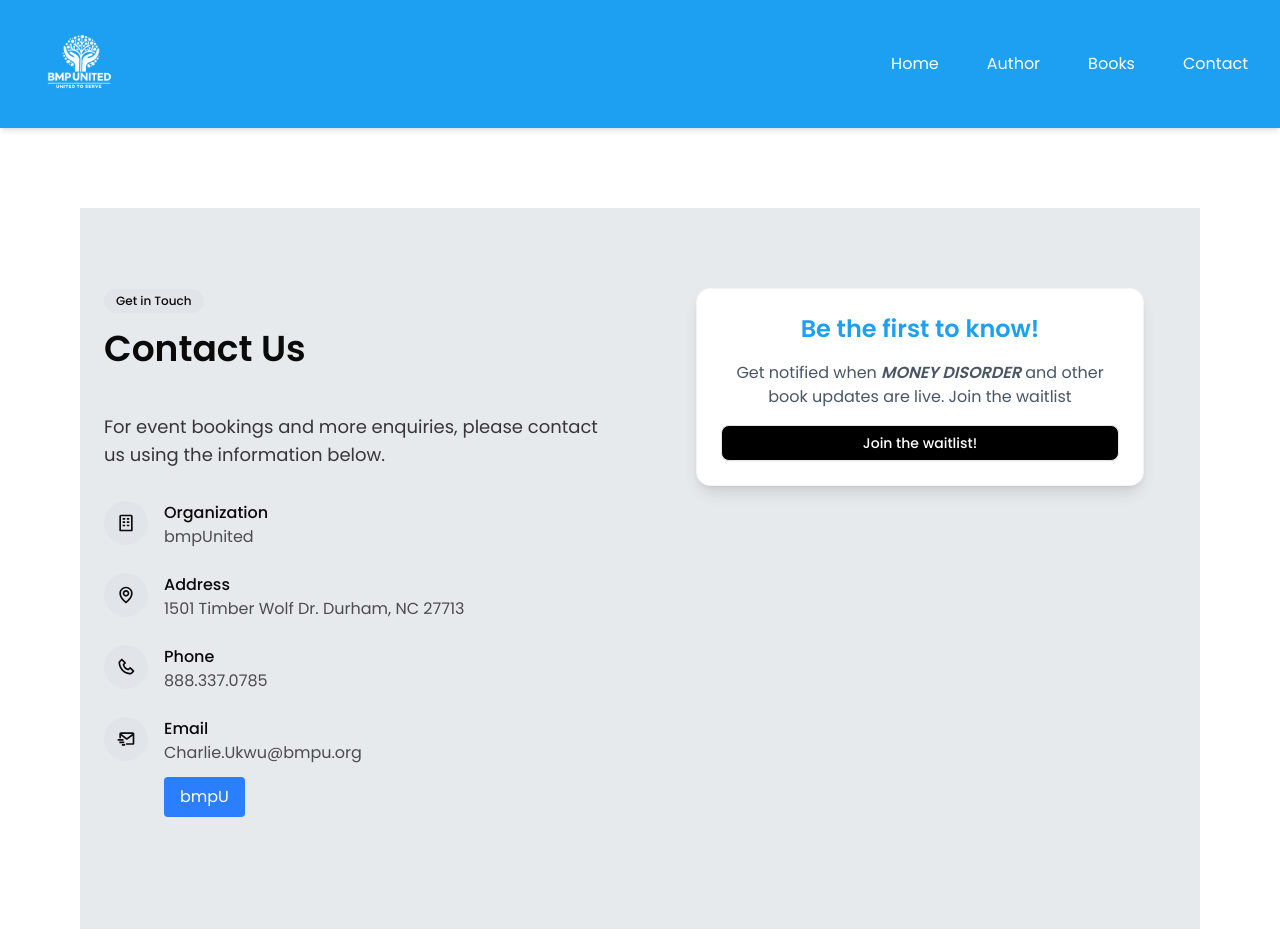
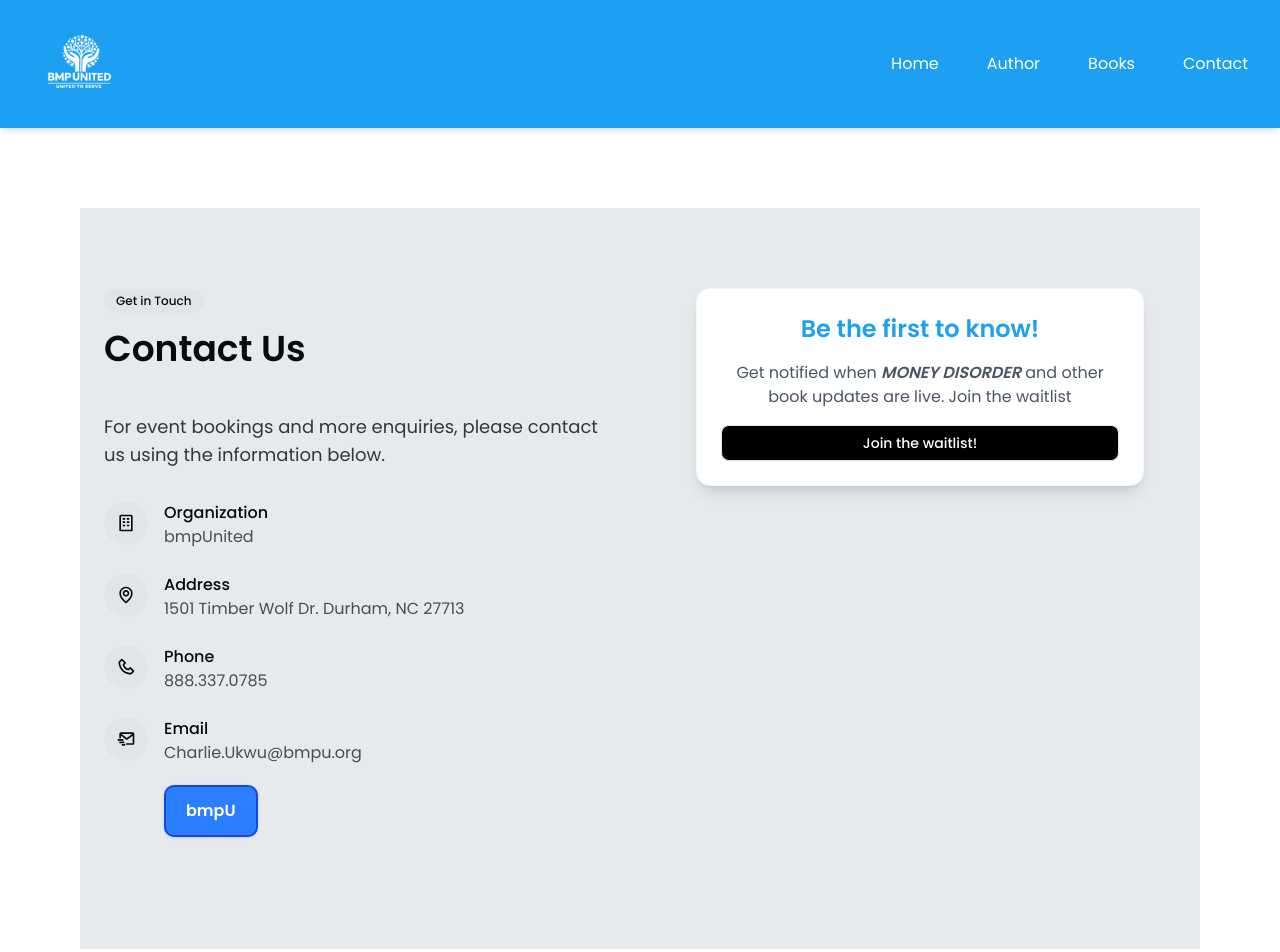
Before and after one commit to Dvyn-code/Bmpubooks, a Next.js app: page /contact in a window 1280 px wide. Shown: the top 952 px of the page. Built offline with nearby package versions, Linux system fonts and the light colour scheme; a web font is replaced by a local one.

Commit message:
omo Update contact-us.tsx

```diff
--- a/src/components/contact-us.tsx
+++ b/src/components/contact-us.tsx
@@ -79,7 +79,7 @@ const ContactSection = () => {
                   {/* bmpU button BELOW email */}
                   <a
                     href="https://bmpu.org"
-                    className="inline-block mt-3 px-4 py-2 bg-blue-500 text-white rounded hover:bg-blue-600 transition-colors"
+                    className="inline-block mt-5 px-5 py-3 bg-blue-500 text-white font-semibold border-2 border-blue-700 rounded-lg shadow hover:bg-blue-600 hover:border-blue-800 transition-colors"
                   >
                     bmpU
                   </a>
```
